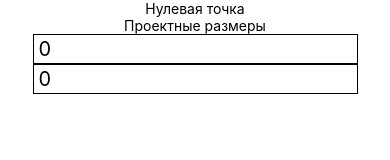
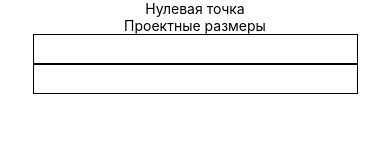
Before and after one commit to alexamy/leveler-table-app, a React Native app: screen / in a window 390 px wide. Shown: the top 160 px of the page. Built offline with nearby package versions, Linux system fonts and the light colour scheme.

Commit message:
add maybe null for integers

```diff
--- a/src/Root.tsx
+++ b/src/Root.tsx
@@ -45,7 +45,7 @@ export const Root = observer(function() {
         testID='input-zero-0'
         style={styles.input}
         keyboardType='numeric'
-        value={store.zero.toString()}
+        value={store.zero?.toString()}
         onChangeText={store.setZero}
       />
       <ScrollView>
--- a/src/store.ts
+++ b/src/store.ts
@@ -3,12 +3,12 @@ import { createContext } from 'react';
 
 export const Store = types
   .model({
-    sizes: types.optional(types.array(types.maybe(types.integer)), [0]),
-    zero: types.optional(types.integer, 0),
+    sizes: types.optional(types.array(types.maybeNull(types.integer)), [null]),
+    zero: types.maybeNull(types.integer),
   })
   .actions(self => ({
     addSize() {
-      self.sizes.push(0);
+      self.sizes.push(null);
     },
     setSize(size: string, idx: number) {
       self.sizes[idx] = toInteger(size);
@@ -22,6 +22,7 @@ export interface IStore extends Instance<typeof Store> {}
 
 export const StoreContext = createContext<IStore>({} as IStore);
 
-function toInteger(text: string): number {
-  return Number(text.replace(/[^0-9]/g, ''));
+function toInteger(text: string): number | null {
+  const digits = text.replace(/[^0-9]/g, '');
+  return digits.length > 0 ? Number(digits) : null;
 }
```
Also changed, not shown: 1 other file (tests, documents, lock files or other folders).
